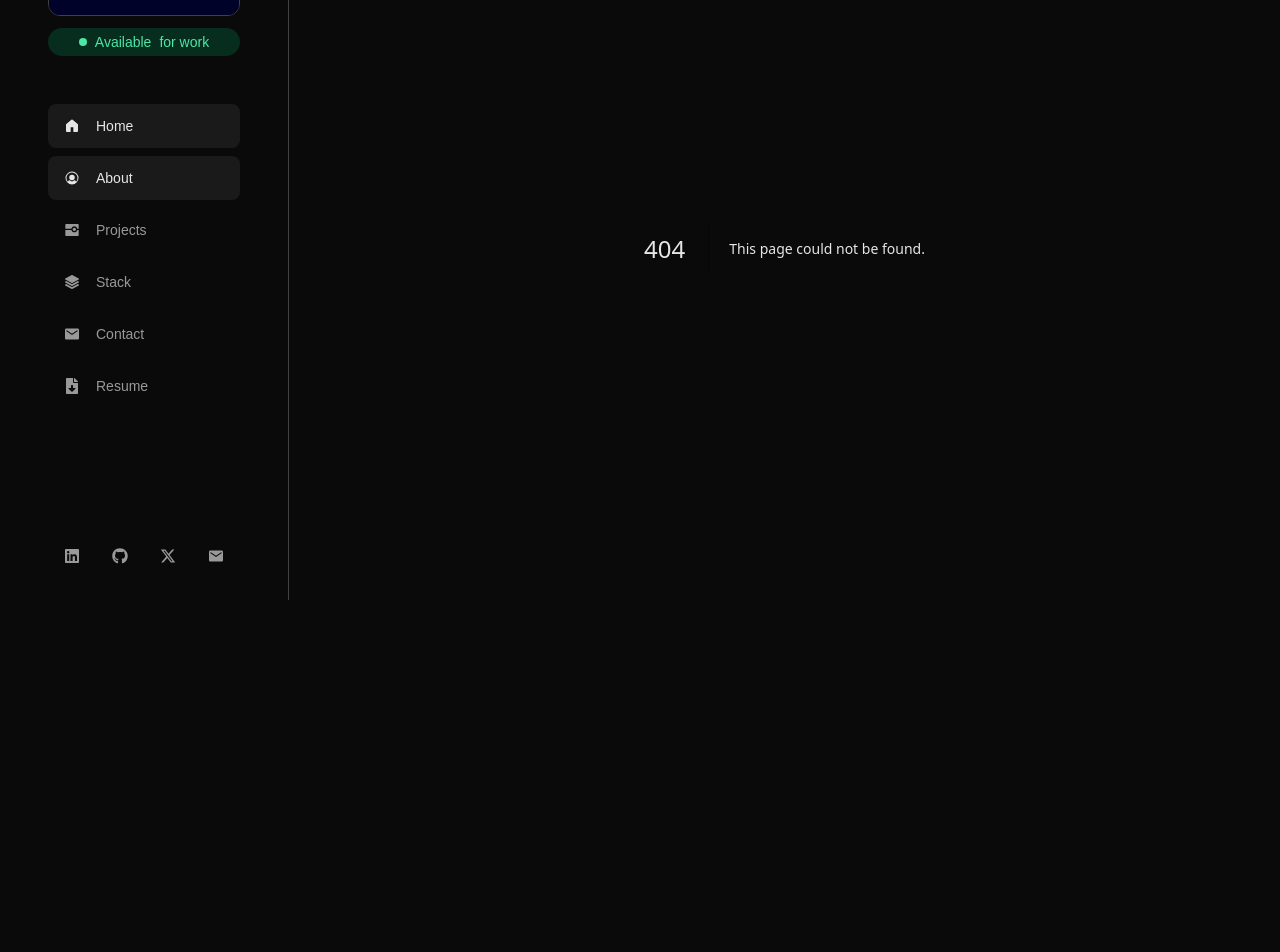
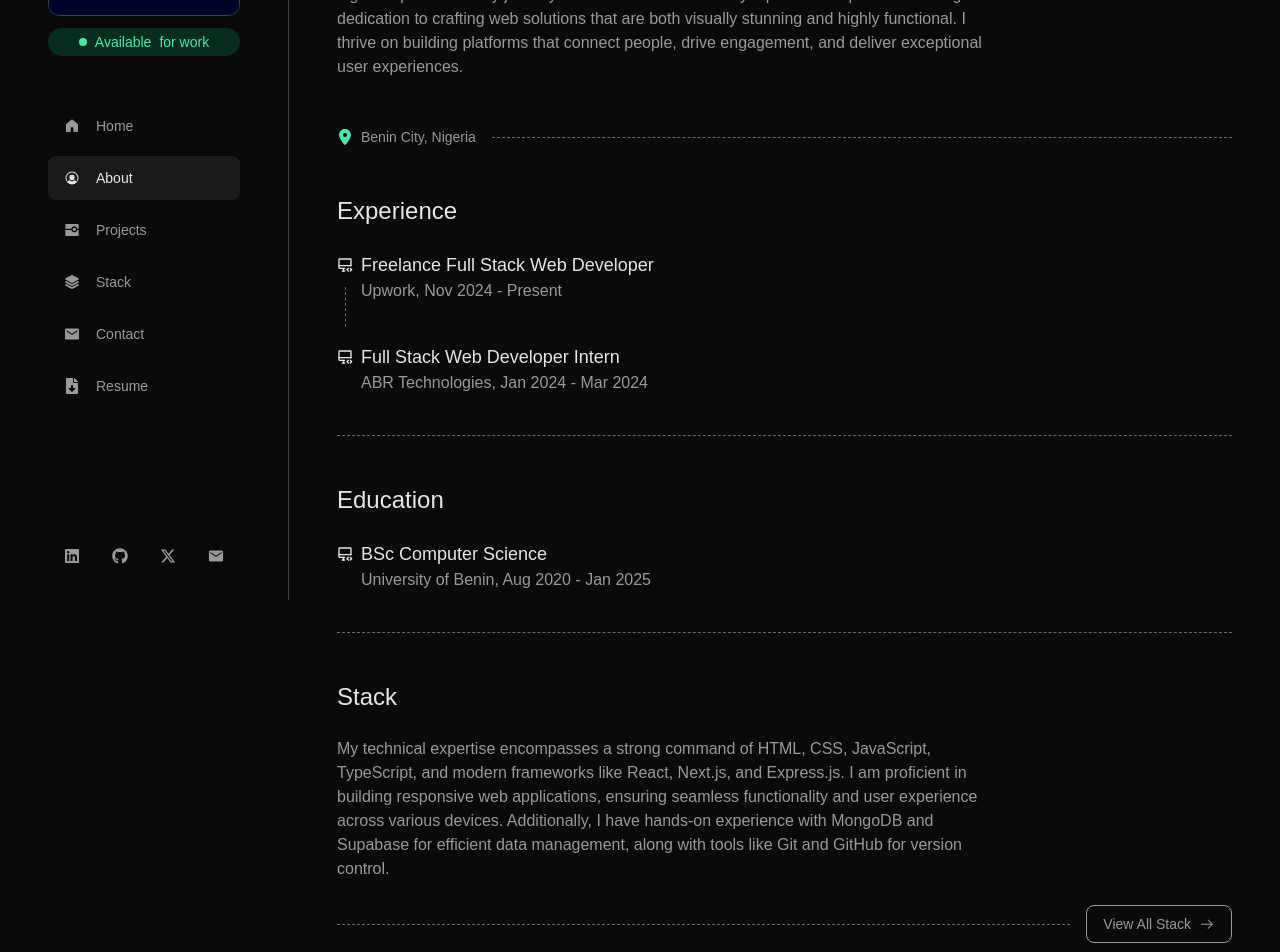
Before and after one commit to greatochuko/portfolio, a Next.js app: page /about in a window 1280 px wide. Before the commit this address had no page. Shown: the part 200-1152 px from the top of the page. Before the commit the page ends 896 px from the top, so only its background shows below. Built offline with nearby package versions, Linux system fonts and the light colour scheme; a web font is replaced by a local one.

Commit message:
Add Footer component and integrate it into the layout; remove ContactSection from Home page and create about page

```diff
--- /dev/null
+++ b/app/about/page.tsx
@@ -0,0 +1,123 @@
+import ViewAllButton from "@/components/ViewAllButton";
+import React from "react";
+import { FaLocationDot } from "react-icons/fa6";
+import { TbDeviceImacCode } from "react-icons/tb";
+
+const experienceList = [
+  {
+    title: "Freelance Full Stack Web Developer",
+    companyName: "Upwork",
+    icon: TbDeviceImacCode,
+    fromDate: "Nov 2024",
+    toDate: "Present",
+  },
+  {
+    title: "Full Stack Web Developer Intern",
+    companyName: "ABR Technologies",
+    icon: TbDeviceImacCode,
+    fromDate: "Jan 2024",
+    toDate: "Mar 2024",
+  },
+];
+
+const educationList = [
+  {
+    title: "BSc Computer Science",
+    companyName: "University of Benin",
+    icon: TbDeviceImacCode,
+    fromDate: "Aug 2020",
+    toDate: "Jan 2025",
+  },
+];
+
+export default function AboutPage() {
+  return (
+    <div className="flex flex-col gap-12">
+      <section className="flex flex-col gap-12">
+        <h1 className="text-[2.625rem] font-medium">Get to know Me</h1>
+        <p className="max-w-2xl text-accent-gray">
+          Hello, I&apos;m Great Ogheneochuko, and I&apos;m more than just a web
+          developer; I&apos;m a creator of digital experiences. My journey in
+          tech has been fueled by a passion for problem-solving and a dedication
+          to crafting web solutions that are both visually stunning and highly
+          functional. I thrive on building platforms that connect people, drive
+          engagement, and deliver exceptional user experiences.
+        </p>
+        <div className="flex flex-wrap items-center gap-4 text-sm text-accent-gray">
+          <p className="flex items-center gap-2">
+            <FaLocationDot className="h-4 w-4 text-accent-green-100" />
+            Benin City, Nigeria
+          </p>
+          <hr className="flex-1 border-dashed border-[#666]" />
+        </div>
+      </section>
+
+      <section className="flex flex-col gap-6">
+        <h2 className="text-2xl">Experience</h2>
+        <ul className="flex flex-col">
+          {experienceList.map((experience, index) => (
+            <li key={index}>
+              <div key={index} className="flex gap-2">
+                <experience.icon className="mt-1.5 h-4 w-4" />
+                <div>
+                  <p className="font-medium sm:text-lg">{experience.title}</p>
+                  <p className="text-sm text-accent-gray sm:text-base">
+                    {experience.companyName}, {experience.fromDate} -{" "}
+                    {experience.toDate}
+                  </p>
+                </div>
+              </div>
+              <div
+                className={`h-10 -translate-y-4 translate-x-2 border-l border-dashed border-[#666] ${index === experienceList.length - 1 ? "hidden" : ""}`}
+              ></div>
+            </li>
+          ))}
+        </ul>
+        <hr className="mt-4 hidden flex-1 border-dashed border-[#666] sm:block" />
+      </section>
+
+      <section className="flex flex-col gap-6">
+        <h2 className="text-2xl">Education</h2>
+        <ul className="flex flex-col">
+          {educationList.map((education, index) => (
+            <li key={index}>
+              <div key={index} className="flex gap-2">
+                <education.icon className="mt-1.5 h-4 w-4" />
+                <div>
+                  <p className="font-medium sm:text-lg">{education.title}</p>
+                  <p className="text-sm text-accent-gray sm:text-base">
+                    {education.companyName}, {education.fromDate} -{" "}
+                    {education.toDate}
+                  </p>
+                </div>
+              </div>
+              <div
+                className={`h-10 -translate-y-4 translate-x-2 border-l border-dashed border-[#666] ${index === educationList.length - 1 ? "hidden" : ""}`}
+              ></div>
+            </li>
+          ))}
+        </ul>
+        <hr className="mt-4 hidden flex-1 border-dashed border-[#666] sm:block" />
+      </section>
+
+      <section className="flex flex-col gap-6">
+        <h2 className="text-2xl">Stack</h2>
+        <p className="max-w-2xl text-accent-gray">
+          My technical expertise encompasses a strong command of HTML, CSS,{" "}
+          JavaScript, TypeScript, and modern frameworks like React, Next.js, and
+          Express.js. I am proficient in building responsive web applications,
+          ensuring seamless functionality and user experience across various
+          devices. Additionally, I have hands-on experience with MongoDB and
+          Supabase for efficient data management, along with tools like Git and{" "}
+          GitHub for version control.
+        </p>
+        <div className="flex flex-wrap items-center gap-4 text-sm text-accent-gray">
+          <hr className="hidden flex-1 border-dashed border-[#666] sm:block" />
+          <ViewAllButton href="/stack" className="mt-0">
+            View All Stack
+          </ViewAllButton>
+        </div>
+      </section>
+    </div>
+  );
+}
--- a/app/layout.tsx
+++ b/app/layout.tsx
@@ -3,6 +3,7 @@ import { Funnel_Display } from "next/font/google";
 import "./globals.css";
 import Sidebar from "@/components/Sidebar";
 import Header from "@/components/Header";
+import Footer from "@/components/Footer";
 
 const funnelDisplay = Funnel_Display({ subsets: ["latin"], weight: "400" });
 
@@ -25,7 +26,10 @@ export default function RootLayout({
         <main className="flex flex-col min-[820px]:flex-row">
           <Header />
           <Sidebar />
-          <div className="mx-auto max-w-7xl flex-1 p-6 sm:p-12">{children}</div>
+          <div className="mx-auto max-w-7xl flex-1 p-6 sm:p-12">
+            {children}
+            <Footer />
+          </div>
         </main>
       </body>
     </html>
--- a/app/page.tsx
+++ b/app/page.tsx
@@ -1,17 +1,13 @@
 import AboutSection from "@/components/AboutSection";
-import ContactSection from "@/components/ContactSection";
-import Footer from "@/components/Footer";
 import RecentProjectSection from "@/components/RecentProjectSection";
 import StackSection from "@/components/StackSection";
 
-export default function Home() {
+export default function Homepage() {
   return (
     <div className="flex flex-col gap-12 py-0">
       <AboutSection />
       <RecentProjectSection />
       <StackSection />
-      <ContactSection />
-      <Footer />
     </div>
   );
 }
--- a/components/ContactSection.tsx
+++ /dev/null
@@ -1,15 +0,0 @@
-import Link from "next/link";
-import React from "react";
-
-export default function ContactSection() {
-  return (
-    <div>
-      <Link
-        href={"/contact"}
-        className="border-b border-dashed text-[12.5vw] duration-300 hover:translate-x-6 hover:text-accent-green-100 min-[820px]:text-[10vw] lg:text-[9vw]"
-      >
-        Let&apos;s Connect
-      </Link>
-    </div>
-  );
-}
--- a/components/Header.tsx
+++ b/components/Header.tsx
@@ -14,11 +14,6 @@ import { FaFileDownload, FaGithub, FaLinkedin } from "react-icons/fa";
 import { FaXTwitter } from "react-icons/fa6";
 
 const navLinks = [
-  {
-    name: "Home",
-    href: "/",
-    icon: GoHomeFill,
-  },
   {
     name: "About",
     href: "/about",
@@ -130,10 +125,29 @@ export default function Header() {
         className={`fixed left-0 top-0 z-10 flex h-full w-full flex-col bg-background p-6 pt-24 text-sm duration-300 min-[820px]:hidden ${dropdown ? "visible scale-100 opacity-100" : "invisible scale-95 opacity-0"}`}
       >
         <nav className="flex flex-col gap-2">
+          <Link
+            href={"/"}
+            onClick={() => setDropdown(false)}
+            className={`group flex items-center gap-4 rounded-lg p-3 px-4 text-sm duration-300 ${
+              pathname === "/"
+                ? "bg-muted font-medium text-foreground"
+                : "text-accent-gray hover:text-accent-green-100"
+            }`}
+          >
+            <GoHomeFill
+              className={`h-4 w-4 duration-300 ${
+                pathname === "/"
+                  ? ""
+                  : "group-hover:scale-125 group-hover:text-accent-green-100"
+              }`}
+            />
+            <span className="hidde lg:inline">Home</span>
+          </Link>
           {navLinks.map((navLink) => (
             <Link
               key={navLink.name}
               href={navLink.href}
+              onClick={() => setDropdown(false)}
               className={`group flex items-center gap-4 rounded-lg p-3 px-4 text-sm duration-300 ${
                 pathname.startsWith(navLink.href)
                   ? "bg-muted font-medium text-foreground"
--- a/components/RecentProjectSection.tsx
+++ b/components/RecentProjectSection.tsx
@@ -24,7 +24,7 @@ const recentProjects = [
 
 export default function RecentProjectSection() {
   return (
-    <div className="flex flex-col gap-8">
+    <section className="flex flex-col gap-8">
       <h2 className="text-2xl font-medium">Recent Projects</h2>
       <div className="flex flex-col gap-6 gap-y-8 md:flex-row lg:gap-8">
         {recentProjects.slice(0, 2).map((project) => (
@@ -55,6 +55,6 @@ export default function RecentProjectSection() {
           View All Projects
         </ViewAllButton>
       </div>
-    </div>
+    </section>
   );
 }
--- a/components/Sidebar.tsx
+++ b/components/Sidebar.tsx
@@ -13,11 +13,6 @@ import { FaFileDownload, FaGithub, FaLinkedin } from "react-icons/fa";
 import { FaXTwitter } from "react-icons/fa6";
 
 const navLinks = [
-  {
-    name: "Home",
-    href: "/",
-    icon: GoHomeFill,
-  },
   {
     name: "About",
     href: "/about",
@@ -85,6 +80,23 @@ export default function Sidebar() {
         </p>
       </div>
       <nav className="flex flex-col gap-2">
+        <Link
+          href={"/"}
+          className={`group flex items-center gap-4 rounded-lg p-3 px-4 text-sm duration-300 ${
+            pathname === "/"
+              ? "bg-muted font-medium text-foreground"
+              : "text-accent-gray hover:text-accent-green-100"
+          }`}
+        >
+          <GoHomeFill
+            className={`h-4 w-4 duration-300 ${
+              pathname === "/"
+                ? ""
+                : "group-hover:scale-125 group-hover:text-accent-green-100"
+            }`}
+          />
+          <span className="hidde lg:inline">Home</span>
+        </Link>
         {navLinks.map((navLink) => (
           <Link
             key={navLink.name}
--- a/components/StackSection.tsx
+++ b/components/StackSection.tsx
@@ -31,7 +31,7 @@ const techStack = [
 
 export default function StackSection() {
   return (
-    <div className="flex flex-col gap-8">
+    <section className="flex flex-col gap-8">
       <h2 className="text-2xl font-medium">Stack</h2>
       <div className="grid gap-6 sm:grid-cols-2">
         {techStack.map((stack) => (
@@ -57,6 +57,6 @@ export default function StackSection() {
           View All Stack
         </ViewAllButton>
       </div>
-    </div>
+    </section>
   );
 }
```
Also changed, not shown: components/Footer.tsx (+14 -6 lines).
